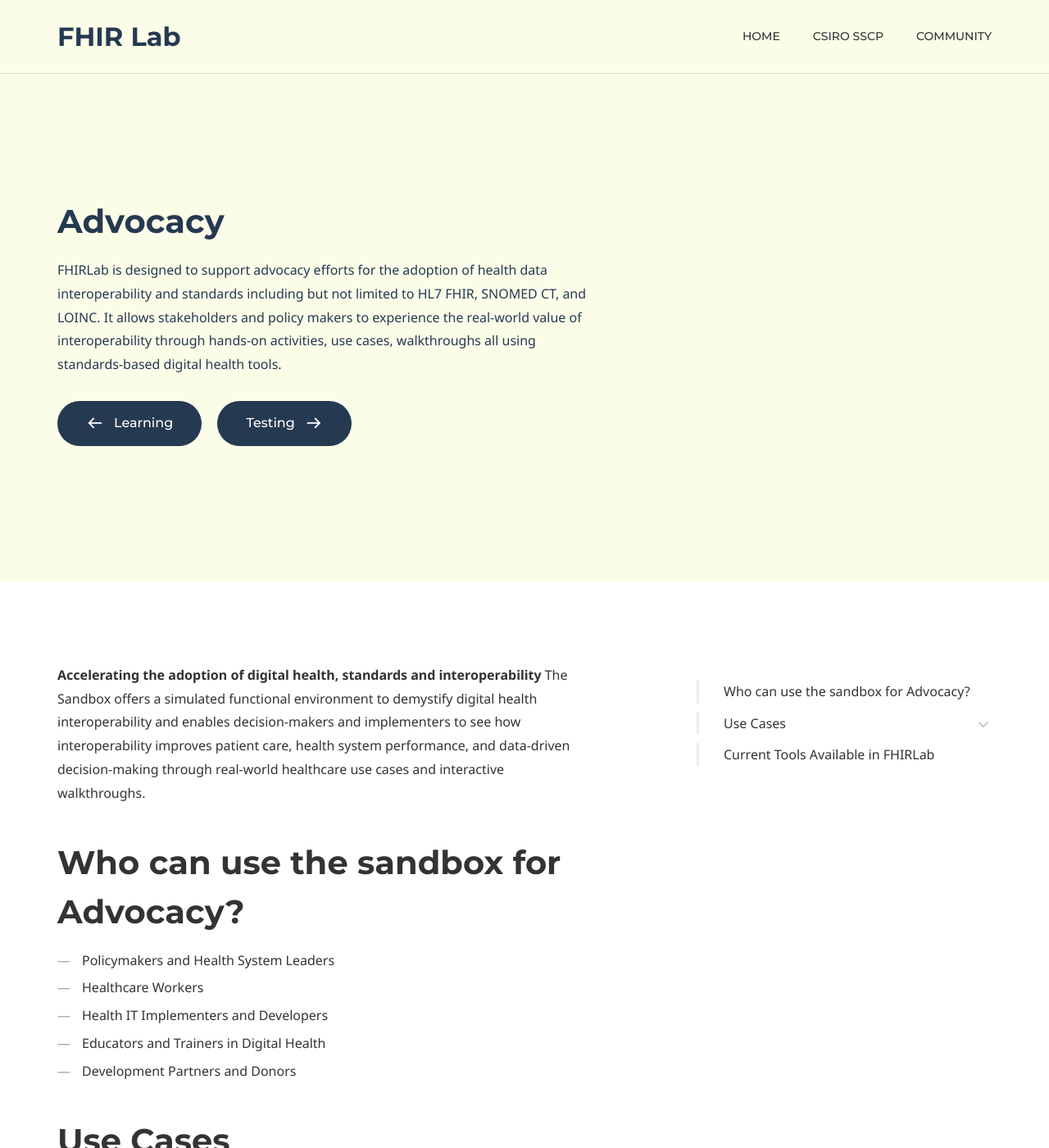
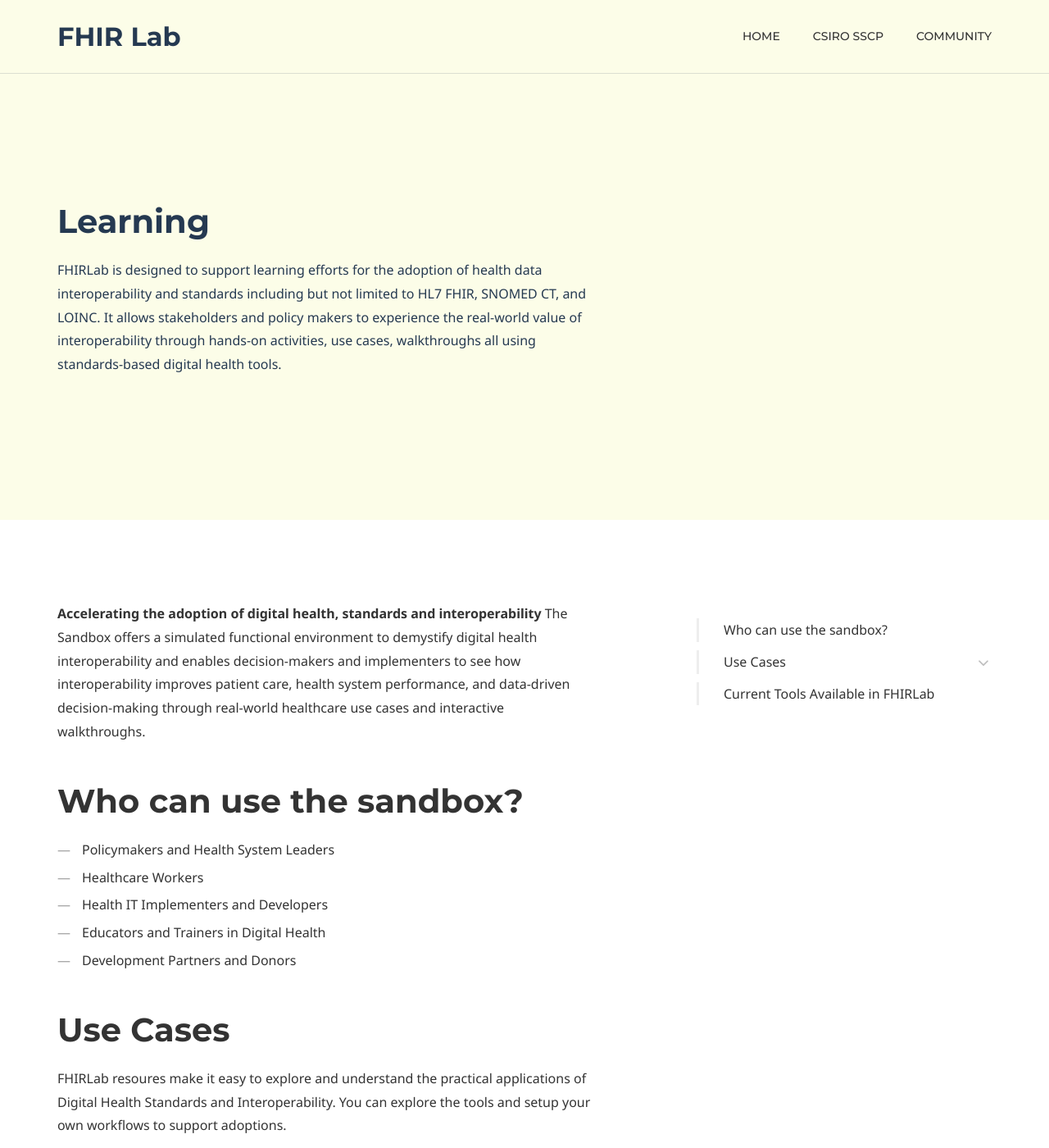
Before and after one commit to upmsilab/FHIRLab, a Jekyll site: the page built from learning.md, in a window 1280 px wide and 1400 px high. Shown: the whole window at 82% size. Built offline with Jekyll 4.4.1, drawn with Linux system fonts in a browser that asks for light colours; some web fonts are replaced.

Commit message:
Update and rename advocacy.md to learning.md

```diff
--- a/advocacy.md
+++ b/learning.md
@@ -5,27 +5,27 @@ keywords:
 comments: false
 
 # Hero section
-title: Advocacy
-description: "FHIRLab is designed to support advocacy efforts for the adoption of health data interoperability and standards including but not limited to HL7 FHIR, SNOMED CT, and LOINC. It allows stakeholders and policy makers to experience the real-world value of interoperability through hands-on activities, use cases, walkthroughs all using standards-based digital health tools."
+title: Learning
+description: "FHIRLab is designed to support learning efforts for the adoption of health data interoperability and standards including but not limited to HL7 FHIR, SNOMED CT, and LOINC. It allows stakeholders and policy makers to experience the real-world value of interoperability through hands-on activities, use cases, walkthroughs all using standards-based digital health tools."
 
 # Micro navigation
 micro_nav: true
 
 # Page navigation
-page_nav:
-    prev:
-        content: Learning
-        url: '#'
-    next:
-        content: Testing
-        url: '/services'
+# page_nav:
+#   prev:
+#        content: Learning
+#        url: '#'
+#    next:
+#        content: Testing
+#        url: '/services'
 
 ---
 
 **Accelerating the adoption of digital health, standards and interoperability**
 The Sandbox offers a simulated functional environment to demystify digital health interoperability and enables decision-makers and implementers to see how interoperability improves patient care, health system performance, and data-driven decision-making through real-world healthcare use cases and interactive walkthroughs.
 
-# Who can use the sandbox for Advocacy?
+# Who can use the sandbox?
 - Policymakers and Health System Leaders
 - Healthcare Workers
 - Health IT Implementers and Developers
```
